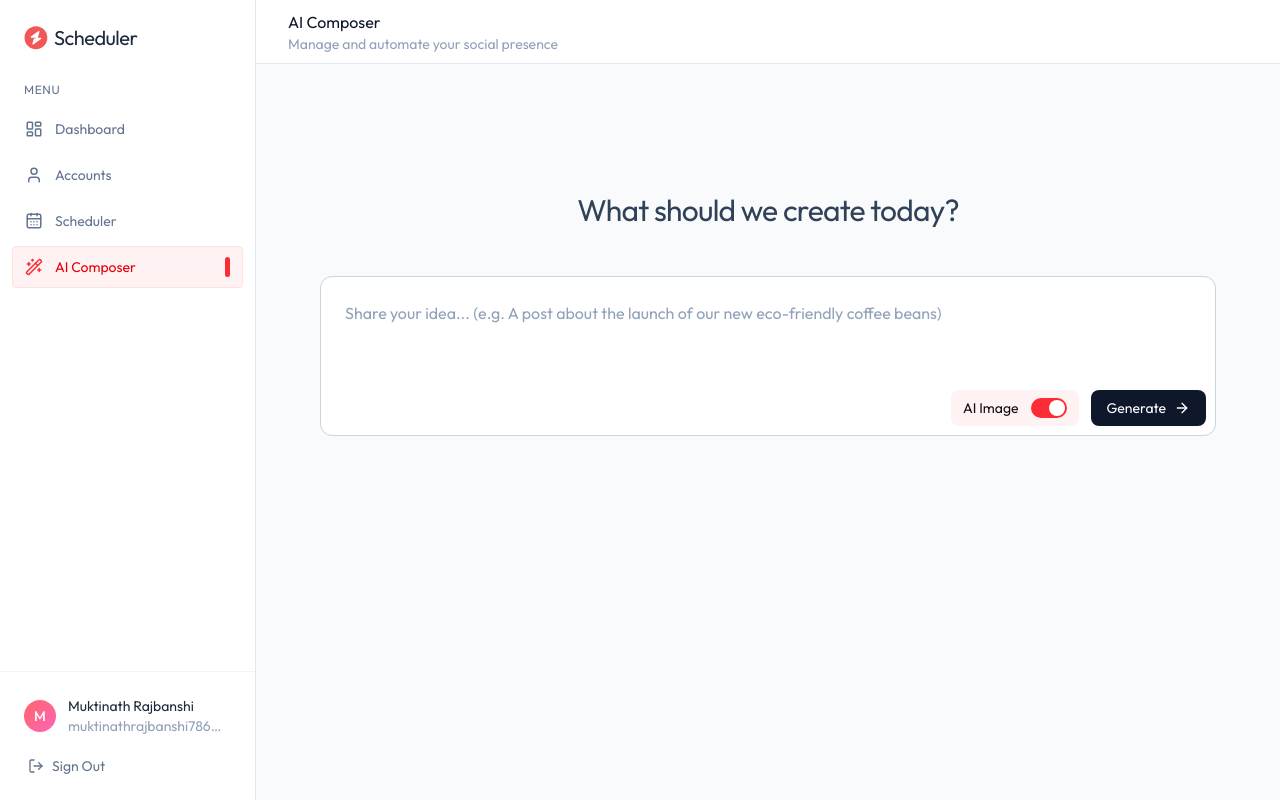
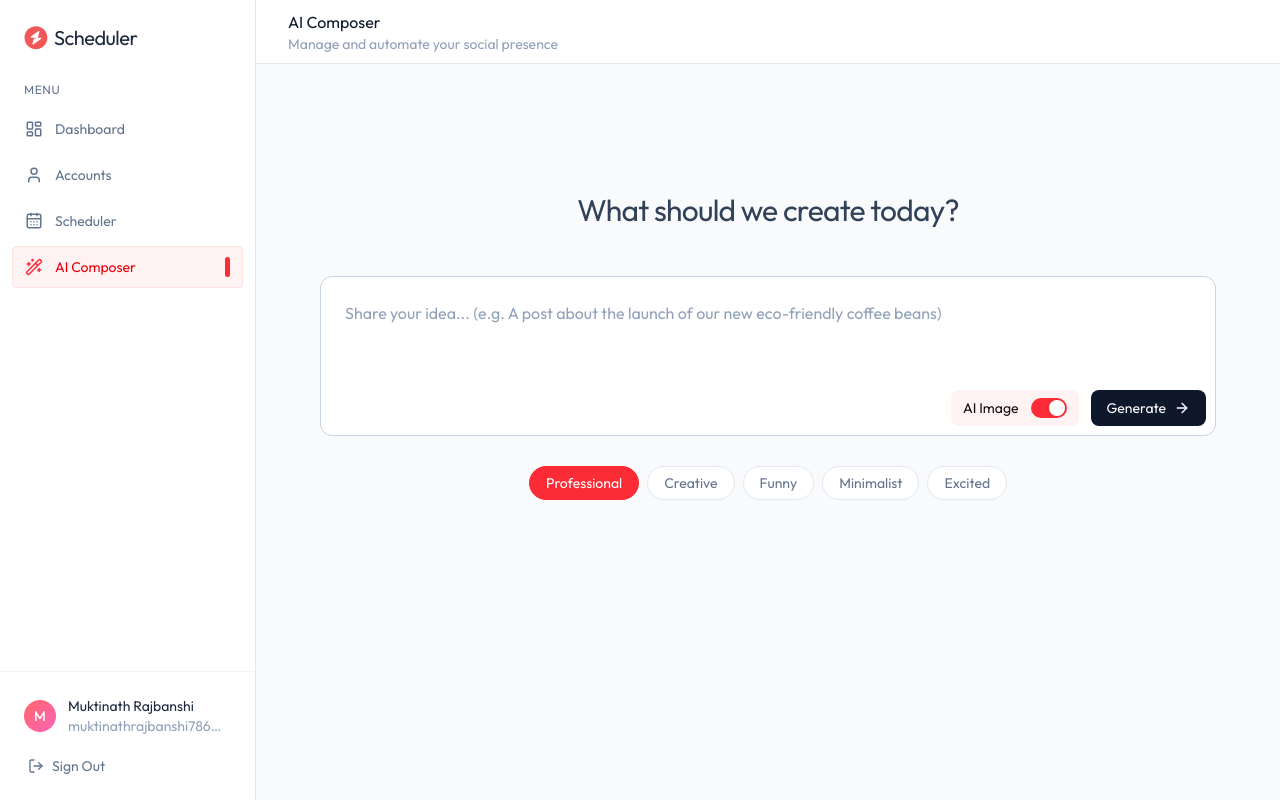
Before and after one commit to muktinathrajbanshi/ai_powered_sm_automation, a React (Vite) app in the folder frontend/: page /ai-composer in a window 1280 px wide. Built offline with nearby package versions, Linux system fonts and the light colour scheme.

Commit message:
chalte jau dhire dhire iska hi naam jina hain

```diff
--- a/frontend/src/pages/AIComposer.tsx
+++ b/frontend/src/pages/AIComposer.tsx
@@ -85,6 +85,23 @@
             </button>
           </div>
         </div>
+
+        <div className="flex flex-wrap justify-center gap-2">
+          {tones.map((t) => (
+            <button
+              key={t}
+              onClick={() => setTone(t)}
+              className={`px-4 py-1.5
+                rounded-full text-sm transition-all border ${
+                  tone === t
+                    ? "bg-red-500 border-red-500 text-white"
+                    : "bg-white border-slate-200 text-slate-500 hover:border-slate-300"
+                }`}
+            >
+              {t}
+            </button>
+          ))}
+        </div>
       </div>
 
       {/* AI Generated Posts  */}
```
